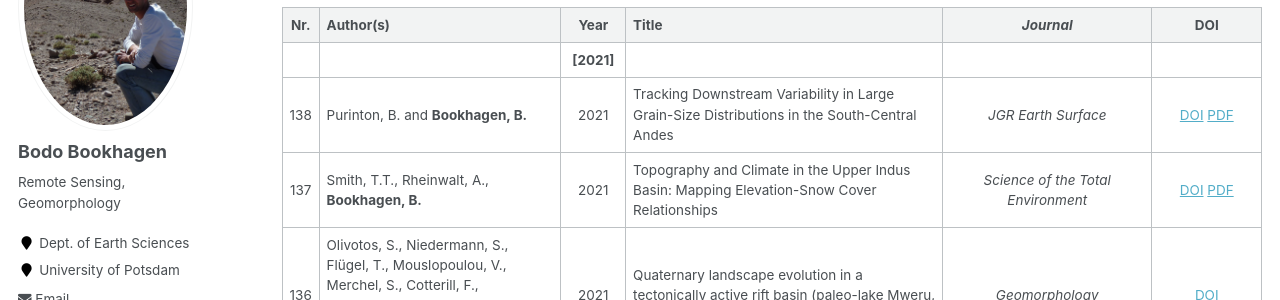
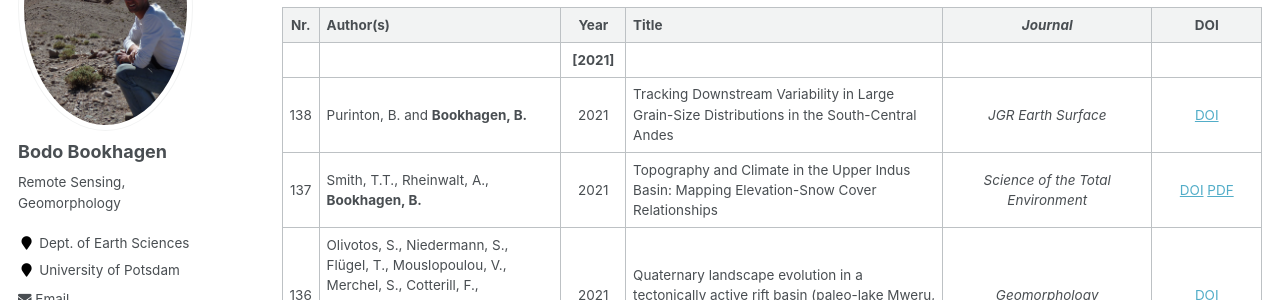
Before and after one commit to BodoBookhagen/BodoBookhagen.github.io, a Jekyll site: the page built from _pages/publications.md, in a window 1280 px wide and 900 px high, scrolled down 1256 px. Shown: the part 153-453 px from the top of the window. Built offline with Jekyll 4.4.1, drawn with Linux system fonts in a browser that asks for light colours; some web fonts are replaced.

Commit message:
Aug-28 2021

```diff
--- a/_pages/publications.md
+++ b/_pages/publications.md
@@ -34,7 +34,7 @@ Nr. | Author(s) | Year | Chapter Title |  _Book Title_  | Editors  | Publisher |
 Nr.  | Author(s) | Year | Title | _Journal_ | DOI
 :--: | :---------------------------------------------------------------------------------------------------------------------------------------------------------------------------------------- | :-------------: | ----------------------------------------------------------------------------------------------------------------------------------------------------------------------------------------------------------------------------- | :---------------------------------------------------------------------------------------------------------: | :---------------------------------------------------------------------------------------------------------------------------------------------------------------------------------:
 | | **[2021]** | | |
-138 | Purinton, B. and **Bookhagen, B.** | 2021 | Tracking Downstream Variability in Large Grain-Size Distributions in the South-Central Andes | _JGR Earth Surface_ | [DOI](http://dx.doi.org/10.1029/2021JF006260) [PDF](http://bodobookhagen.github.io/pdf/Smith21_UpperIndusSnow_Accepted.pdf)
+138 | Purinton, B. and **Bookhagen, B.** | 2021 | Tracking Downstream Variability in Large Grain-Size Distributions in the South-Central Andes | _JGR Earth Surface_ | [DOI](http://dx.doi.org/10.1029/2021JF006260)
 137 | Smith, T.T., Rheinwalt, A., **Bookhagen, B.** | 2021 | Topography and Climate in the Upper Indus Basin: Mapping Elevation-Snow Cover Relationships | _Science of the Total Environment_ | [DOI](https://doi.org/10.1016/j.scitotenv.2021.147363) [PDF](http://bodobookhagen.github.io/pdf/Smith21_UpperIndusSnow_Accepted.pdf)
 136 | Olivotos, S., Niedermann, S., Flügel, T., Mouslopoulou, V., Merchel, S., Cotterill, F., **Bookhagen, B.**, Gärtner, A., Georg Rugel, G., Scharf, A., Nadeau, M.-J., Braucher, R., Seiler, M. | 2021 | Quaternary landscape evolution in a tectonically active rift basin (paleo-lake Mweru, south-central Africa) | _Geomorphology_ | [DOI](https://doi.org/10.1016/j.geomorph.2021.107669)
 135 | Stuebner, K., **Bookhagen, B.**, Gadoev, M., Merchel, S., Lachner, J. | 2021 | Unravelling the Pleistocene glacial history of the Pamir Mountains, Central Asia | _Quaternary Science Reviews_ | [DOI](https://doi.org/10.1016/j.quascirev.2021.106857)
```
